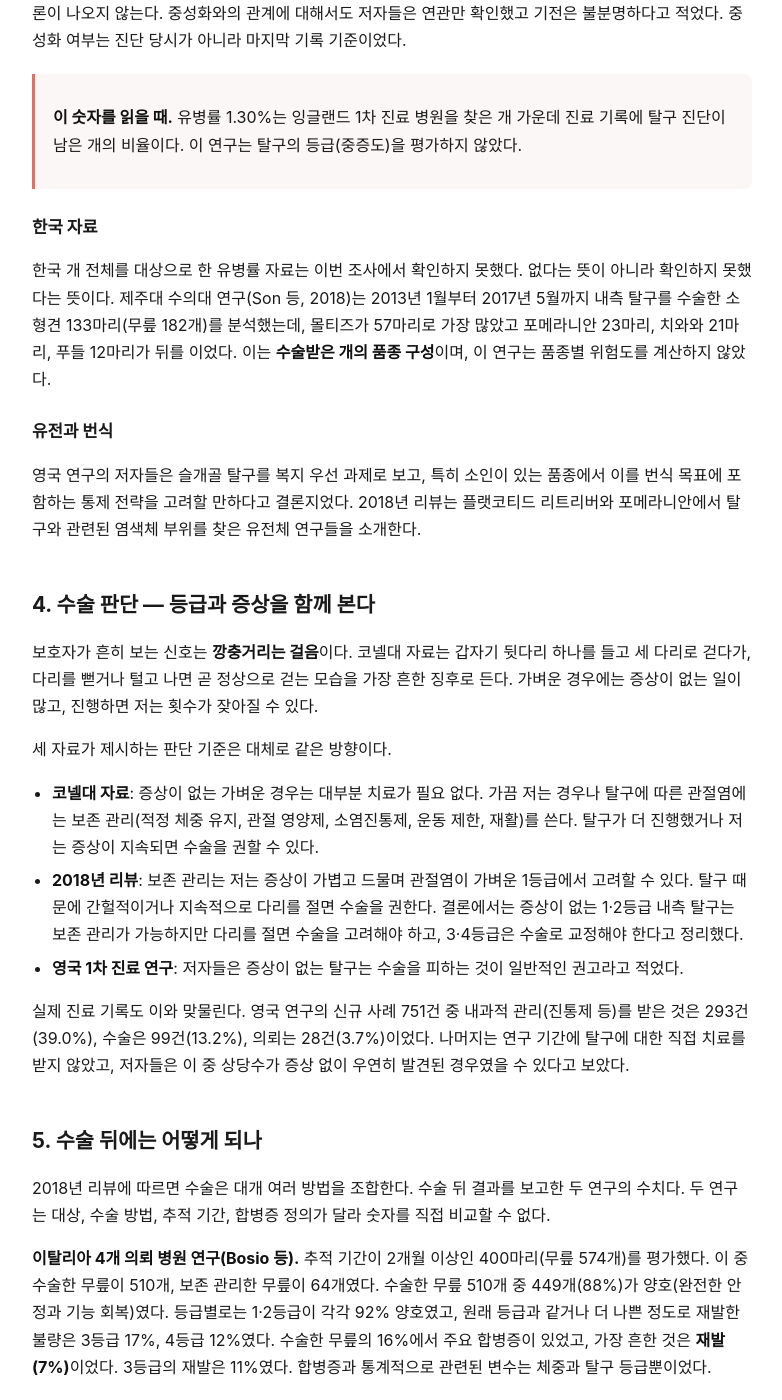
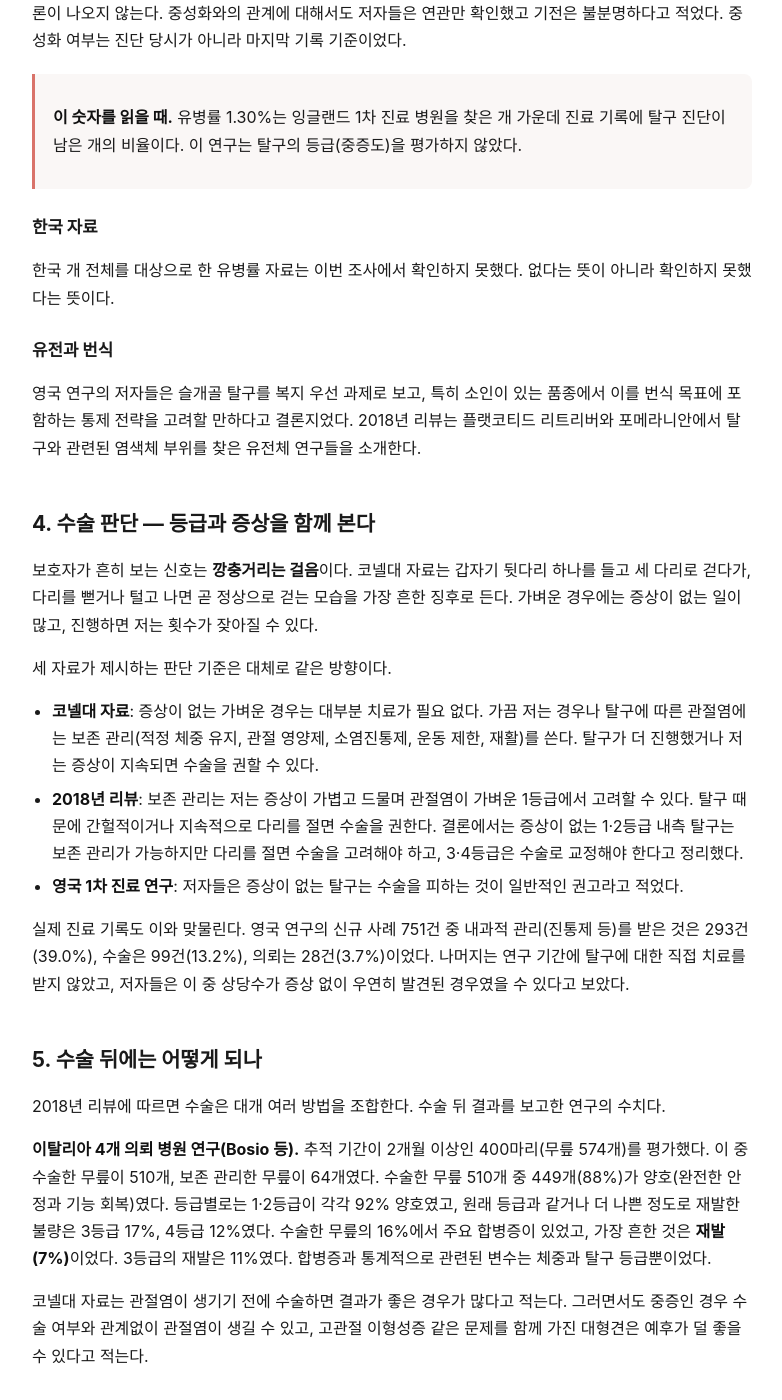
Before and after one commit to polystock/maearion.github.io, a Jekyll site: the page built from _docs/dog-patellar-luxation.html, in a window 1280 px wide and 1400 px high, scrolled down 1658 px. Shown: the whole window, without its empty margins (248-1030 px from the left). Built offline with Jekyll 4.4.1, drawn with Linux system fonts in a browser that asks for light colours; some of the changed text lies outside the part shown.

Commit message:
[daily] 슬개골 탈구: 외부 검수 열람 불가였던 제주대 연구(Son 2018) 문장 삭제
Co-Authored-By: Claude Opus 5.5 <noreply@anthropic.com>
Claude-Session: https://claude.ai/code/session_013DnQdbMMzZQpxP2HBpK1TU

```diff
--- a/_docs/dog-patellar-luxation.html
+++ b/_docs/dog-patellar-luxation.html
@@ -32,7 +32,7 @@ faq:
   - q: >-
       수술하면 다시 빠지지 않나요?
     a: >-
-      다시 빠지는 경우가 있습니다. 이탈리아 4개 의뢰 병원 연구에서 수술한 무릎의 7%가 재발했고 3등급에서는 11%였습니다. 한국 제주대 연구에서는 수술 방법에 따라 재탈구가 2.0%와 9.9%로 달랐습니다. 연구마다 대상과 추적 기간이 달라 숫자를 그대로 비교할 수는 없습니다.
+      다시 빠지는 경우가 있습니다. 이탈리아 4개 의뢰 병원 연구에서 수술한 무릎의 7%가 재발했고 3등급에서는 11%였습니다.
 ---
 <main class="wrap">
 <div class="brand"><a href="/">← 메아리온</a></div>
@@ -76,7 +76,7 @@ faq:
 </div>
 
 <h3>한국 자료</h3>
-<p>한국 개 전체를 대상으로 한 유병률 자료는 이번 조사에서 확인하지 못했다. 없다는 뜻이 아니라 확인하지 못했다는 뜻이다. 제주대 수의대 연구(Son 등, 2018)는 2013년 1월부터 2017년 5월까지 내측 탈구를 수술한 소형견 133마리(무릎 182개)를 분석했는데, 몰티즈가 57마리로 가장 많았고 포메라니안 23마리, 치와와 21마리, 푸들 12마리가 뒤를 이었다. 이는 <strong>수술받은 개의 품종 구성</strong>이며, 이 연구는 품종별 위험도를 계산하지 않았다.</p>
+<p>한국 개 전체를 대상으로 한 유병률 자료는 이번 조사에서 확인하지 못했다. 없다는 뜻이 아니라 확인하지 못했다는 뜻이다.</p>
 
 <h3>유전과 번식</h3>
 <p>영국 연구의 저자들은 슬개골 탈구를 복지 우선 과제로 보고, 특히 소인이 있는 품종에서 이를 번식 목표에 포함하는 통제 전략을 고려할 만하다고 결론지었다. 2018년 리뷰는 플랫코티드 리트리버와 포메라니안에서 탈구와 관련된 염색체 부위를 찾은 유전체 연구들을 소개한다.</p>
@@ -92,9 +92,8 @@ faq:
 <p>실제 진료 기록도 이와 맞물린다. 영국 연구의 신규 사례 751건 중 내과적 관리(진통제 등)를 받은 것은 293건(39.0%), 수술은 99건(13.2%), 의뢰는 28건(3.7%)이었다. 나머지는 연구 기간에 탈구에 대한 직접 치료를 받지 않았고, 저자들은 이 중 상당수가 증상 없이 우연히 발견된 경우였을 수 있다고 보았다.</p>
 
 <h2>5. 수술 뒤에는 어떻게 되나</h2>
-<p>2018년 리뷰에 따르면 수술은 대개 여러 방법을 조합한다. 수술 뒤 결과를 보고한 두 연구의 수치다. 두 연구는 대상, 수술 방법, 추적 기간, 합병증 정의가 달라 숫자를 직접 비교할 수 없다.</p>
+<p>2018년 리뷰에 따르면 수술은 대개 여러 방법을 조합한다. 수술 뒤 결과를 보고한 연구의 수치다.</p>
 <p><strong>이탈리아 4개 의뢰 병원 연구(Bosio 등).</strong> 추적 기간이 2개월 이상인 400마리(무릎 574개)를 평가했다. 이 중 수술한 무릎이 510개, 보존 관리한 무릎이 64개였다. 수술한 무릎 510개 중 449개(88%)가 양호(완전한 안정과 기능 회복)였다. 등급별로는 1·2등급이 각각 92% 양호였고, 원래 등급과 같거나 더 나쁜 정도로 재발한 불량은 3등급 17%, 4등급 12%였다. 수술한 무릎의 16%에서 주요 합병증이 있었고, 가장 흔한 것은 <strong>재발(7%)</strong>이었다. 3등급의 재발은 11%였다. 합병증과 통계적으로 관련된 변수는 체중과 탈구 등급뿐이었다.</p>
-<p><strong>한국 제주대 연구(Son 등).</strong> 10kg 이하 소형견 133마리(무릎 182개)에서 두 수술법을 비교했다. 경골 조면 전위술(TTT)은 합병증 16.8%, 재탈구 2.0%였고, 회전 방지 봉합술(ARS)은 합병증 29.6%, 재탈구 9.9%였다. 파행 합병증이 없었던 무릎 기준으로 회복 기간은 평균 4.0주와 5.8주였다. 이 연구는 수술 뒤 10주 동안 매주 보행을 평가했다.</p>
 <p>코넬대 자료는 관절염이 생기기 전에 수술하면 결과가 좋은 경우가 많다고 적는다. 그러면서도 중증인 경우 수술 여부와 관계없이 관절염이 생길 수 있고, 고관절 이형성증 같은 문제를 함께 가진 대형견은 예후가 덜 좋을 수 있다고 적는다.</p>
 
 <h2>6. 보호자가 할 수 있는 것</h2>
@@ -108,14 +107,13 @@ faq:
 <div class="faq"><h3>Q. 등급이 높으면 무조건 수술해야 하나요?</h3><p>A. 등급은 수술 판단의 한 요소입니다. 2018년 리뷰는 3·4등급은 수술로 교정해야 한다고 보았지만, 1·2등급은 증상이 없으면 보존 관리가 가능하고 다리를 절면 수술을 고려하라고 정리했습니다. 실제 판단은 등급과 함께 다리를 저는 빈도, 관절염, 뼈의 변형을 보고 수의사가 합니다.</p></div>
 <div class="faq"><h3>Q. 증상이 없는 1·2등급도 수술해야 하나요?</h3><p>A. 코넬대 수의대 자료는 증상이 없는 가벼운 경우 대부분 치료가 필요 없다고 적습니다. 영국 1차 진료 연구의 저자들도 증상 없는 탈구는 수술을 피하는 것이 일반적인 권고라고 적었습니다. 코넬대 자료는 진행하면 저는 횟수가 잦아질 수 있다고도 적습니다.</p></div>
 <div class="faq"><h3>Q. 소형견이면 대부분 슬개골 탈구가 있나요?</h3><p>A. 그렇게 말할 수 있는 자료는 확인하지 못했습니다. 영국 1차 진료 기록에서 유병률이 가장 높았던 포메라니안도 6.5%였고 전체는 1.30%였습니다. 소형견에서 위험이 높은 것은 맞지만 다수가 걸린다는 뜻은 아닙니다. 다만 이 수치는 진료 기록에 진단이 남은 경우만 센 것입니다.</p></div>
-<div class="faq"><h3>Q. 수술하면 다시 빠지지 않나요?</h3><p>A. 다시 빠지는 경우가 있습니다. 이탈리아 4개 의뢰 병원 연구에서 수술한 무릎의 7%가 재발했고 3등급에서는 11%였습니다. 한국 제주대 연구에서는 수술 방법에 따라 재탈구가 2.0%와 9.9%로 달랐습니다. 연구마다 대상과 추적 기간이 달라 숫자를 그대로 비교할 수는 없습니다.</p></div>
+<div class="faq"><h3>Q. 수술하면 다시 빠지지 않나요?</h3><p>A. 다시 빠지는 경우가 있습니다. 이탈리아 4개 의뢰 병원 연구에서 수술한 무릎의 7%가 재발했고 3등급에서는 11%였습니다.</p></div>
 
 <h2>참고 문헌</h2>
 <ul class="src">
 <li><a href="https://doi.org/10.1186/s40575-016-0034-0" rel="nofollow">O'Neill DG, Meeson RL, Sheridan A, Church DB, Brodbelt DC. The epidemiology of patellar luxation in dogs attending primary-care veterinary practices in England. <em>Canine Genetics and Epidemiology</em>. 2016;3:4. doi:10.1186/s40575-016-0034-0</a></li>
 <li><a href="https://www.dovepress.com/patellar-luxation-in-dogs-peer-reviewed-fulltext-article-VMRR" rel="nofollow">Di Dona F, Della Valle G, Fatone G. Patellar luxation in dogs. <em>Veterinary Medicine: Research and Reports</em>. 2018;9:23–32.</a></li>
 <li><a href="https://doi.org/10.3415/VCOT-16-05-0073" rel="nofollow">Bosio F, Bufalari A, Peirone B, Petazzoni M, Vezzoni A. Prevalence, treatment and outcome of patellar luxation in dogs in Italy: a retrospective multicentric study (2009–2014). <em>Veterinary and Comparative Orthopaedics and Traumatology</em>. 2017;30(5):364–370. doi:10.3415/VCOT-16-05-0073</a> — 토리노대 저장소의 저자 수락 원고 확인</li>
-<li><a href="https://doi.org/10.17555/jvc.2018.10.35.5.200" rel="nofollow">Son C, Cheong J, Lee JM. Comparison of Tibial Tuberosity Transposition and Anti-rotation Suture for Medial Patellar Luxation in 133 Small-breed Dogs. <em>Journal of Veterinary Clinics</em>. 2018;35(5):200–205. doi:10.17555/jvc.2018.10.35.5.200</a></li>
 <li><a href="https://vet.cornell.edu/departments-centers-and-institutes/riney-canine-health-center/canine-health-information/patellar-luxation" rel="nofollow">Cornell University College of Veterinary Medicine, Riney Canine Health Center. Patellar Luxation.</a> (작성일 표기 없음, 2026-10-14 열람)</li>
 </ul>
 
```
Also changed, not shown: other parts of _docs/dog-patellar-luxation.html (+1 -1 lines), _ops/evidence/dog-patellar-luxation.md (+3 -7 lines).
